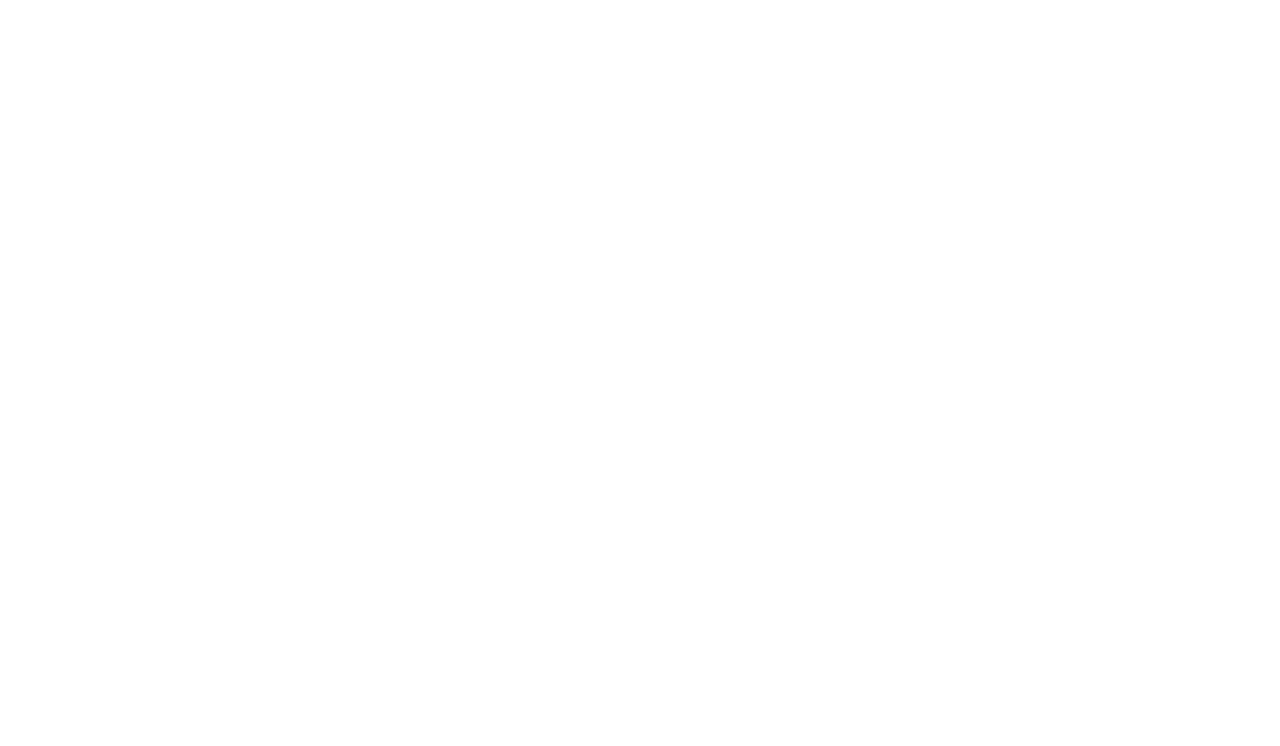
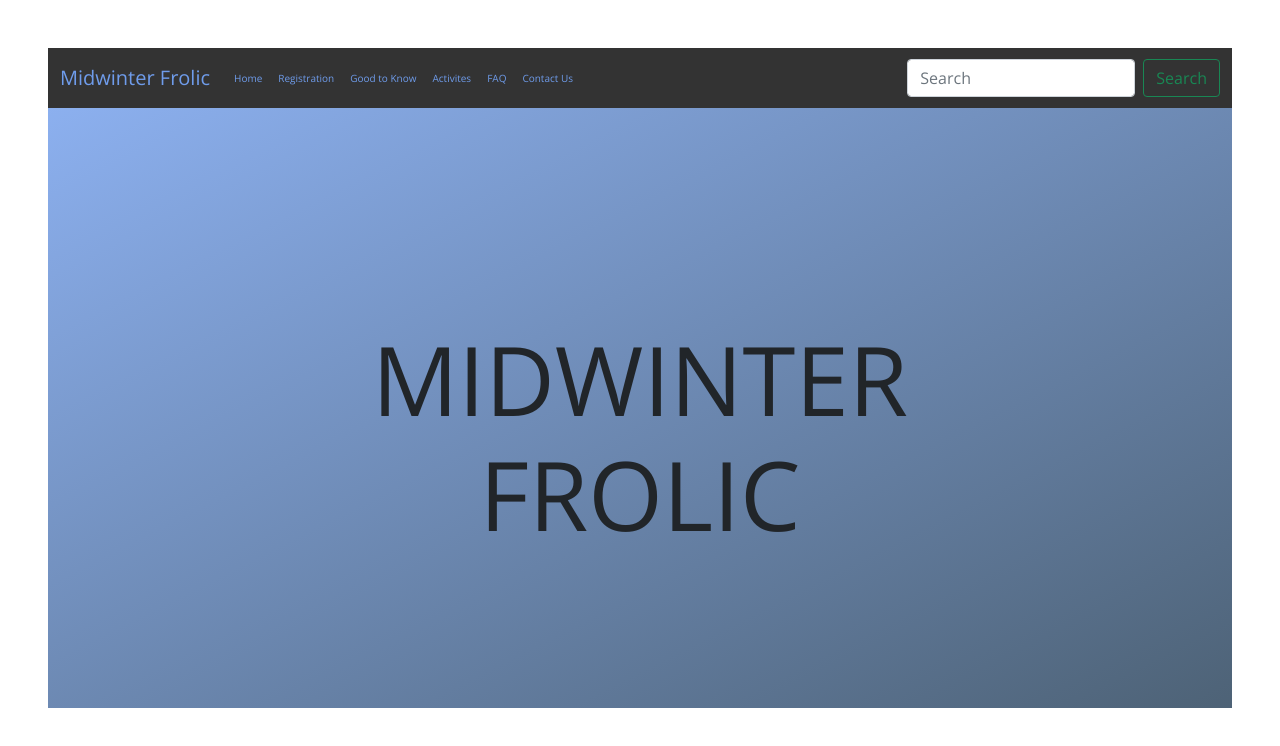
Before and after one commit to fox-yokai/norrsken, a website: page index.html in a window 1280 px wide. Drawn offline with nearby package versions, Linux system fonts and the light colour scheme.

Commit message:
navbar created and styled

```diff
--- a/css/style.css
+++ b/css/style.css
@@ -0,0 +1,66 @@
+/* CSS Reset */
+
+*,
+*::after,
+*::before {
+  margin: 0;
+  padding: 0;
+  box-sizing: inherit;
+}
+
+:root {
+    --color-primary: #6f9ceb;
+    --color-primary-light: #98b9f2;
+    --color-primary-dark: #213b54;
+
+    --color-grey-light: #f7f7f7;
+
+    --color-grey-dark-1: #777;
+    --color-grey-dark-2: #999;
+    --color-grey-dark-3: #333;
+
+    --color-white: #fff;
+    --color-black: #000;
+}
+
+body {
+    font-family: 'Open Sans', sans-serif;
+    font-weight: 400;
+    box-sizing: border-box;
+    padding: 3rem;
+    font-weight: 400;
+    font-size: 62.5%;;
+    line-height: 1.7;
+}
+
+
+a {
+    color: var(--color-primary);
+}
+
+.navigation {
+    background-color: var(--color-grey-dark-3);
+}
+
+.header {
+    background-image: linear-gradient(
+        to right bottom,
+        rgba(111, 156, 235, 0.8),
+        rgba(33, 59, 84, 0.8));
+    height: 75vh;
+}
+
+.header__text-box {
+    position: absolute;
+    top: 55%;
+    left: 50%;
+    transform: translate(-50%, -50%);
+    text-align: center;
+}
+
+.heading {
+    text-transform: uppercase;
+    font-size: 6rem;
+    letter-spacing: 1.25;
+    font-weight: 300;
+}
--- a/index.html
+++ b/index.html
@@ -1,15 +1,85 @@
-<!DOCTYPE html>
+<!doctype html>
 <html lang="en">
-<head>
-    <meta charset="UTF-8">
-    <meta name="viewport" content="width=device-width, initial-scale=1.0">
+  <head>
+    <!-- Required meta tags -->
+    <meta charset="utf-8">
+    <meta name="viewport" content="width=device-width, initial-scale=1">
 
-    <!-- custom style sheet -->
+
+    <!-- Bootstrap CSS -->
+    <link href="https://cdn.jsdelivr.net/npm/bootstrap@5.0.0-beta1/dist/css/bootstrap.min.css" rel="stylesheet" integrity="sha384-giJF6kkoqNQ00vy+HMDP7azOuL0xtbfIcaT9wjKHr8RbDVddVHyTfAAsrekwKmP1" crossorigin="anonymous">
+
+    <!-- Fonts -->
+    <link rel="preconnect" href="https://fonts.gstatic.com">
+    <link href="https://fonts.googleapis.com/css2?family=Open+Sans:wght@300;400;700;800&display=swap" rel="stylesheet">
+
+
+    <!-- Custom CSS -->
     <link rel="stylesheet" href="css/style.css">
 
     <title>Midwinter Frolic</title>
-</head>
-<body>
+  </head>
 
-</body>
+  <nav class="navbar navbar-expand-lg navigation">
+    <div class="container-fluid">
+      <a class="navbar-brand" href="#">Midwinter Frolic</a>
+      <button class="navbar-toggler" type="button" data-bs-toggle="collapse" data-bs-target="#navbarSupportedContent" aria-controls="navbarSupportedContent" aria-expanded="false" aria-label="Toggle navigation">
+        <span class="navbar-toggler-icon"></span>
+      </button>
+      <div class="collapse navbar-collapse" id="navbarSupportedContent">
+        <ul class="navbar-nav me-auto mb-2 mb-lg-0">
+          <li class="nav-item">
+            <a class="nav-link active" aria-current="page" href="#">Home</a>
+          </li>
+          <li class="nav-item">
+            <a class="nav-link" href="#">Registration</a>
+          </li>
+          <li class="nav-item">
+            <a class="nav-link" href="#">Good to Know</a>
+          </li>          <li class="nav-item">
+            <a class="nav-link" href="#">Activites</a>
+          </li>          <li class="nav-item">
+            <a class="nav-link" href="#">FAQ</a>
+          </li>
+          <li class="nav-item">
+            <a class="nav-link" href="#">Contact Us</a>
+          </li>
+          <!-- <li class="nav-item dropdown">
+            <a class="nav-link dropdown-toggle" href="#" id="navbarDropdown" role="button" data-bs-toggle="dropdown" aria-expanded="false">
+              Dropdown
+            </a>
+            <ul class="dropdown-menu" aria-labelledby="navbarDropdown">
+              <li><a class="dropdown-item" href="#">Action</a></li>
+              <li><a class="dropdown-item" href="#">Another action</a></li>
+              <li><hr class="dropdown-divider"></li>
+              <li><a class="dropdown-item" href="#">Something else here</a></li>
+            </ul>
+          </li> -->
+          <!-- <li class="nav-item">
+            <a class="nav-link disabled" href="#" tabindex="-1" aria-disabled="true">Disabled</a>
+          </li> -->
+        </ul>
+        <form class="d-flex">
+          <input class="form-control me-2" type="search" placeholder="Search" aria-label="Search">
+          <button class="btn btn-outline-success" type="submit">Search</button>
+        </form>
+      </div>
+    </div>
+  </nav>
+
+  <body>
+    <header class="header">
+        <div class="header__text-box">
+            <h1 class="heading">Midwinter Frolic</h1>
+        </div>
+    </header>
+
+
+
+
+    <!-- Separate Popper and Bootstrap JS -->
+
+    <script src="https://cdn.jsdelivr.net/npm/@popperjs/core@2.5.4/dist/umd/popper.min.js" integrity="sha384-q2kxQ16AaE6UbzuKqyBE9/u/KzioAlnx2maXQHiDX9d4/zp8Ok3f+M7DPm+Ib6IU" crossorigin="anonymous"></script>
+    <script src="https://cdn.jsdelivr.net/npm/bootstrap@5.0.0-beta1/dist/js/bootstrap.min.js" integrity="sha384-pQQkAEnwaBkjpqZ8RU1fF1AKtTcHJwFl3pblpTlHXybJjHpMYo79HY3hIi4NKxyj" crossorigin="anonymous"></script>
+  </body>
 </html>
```
